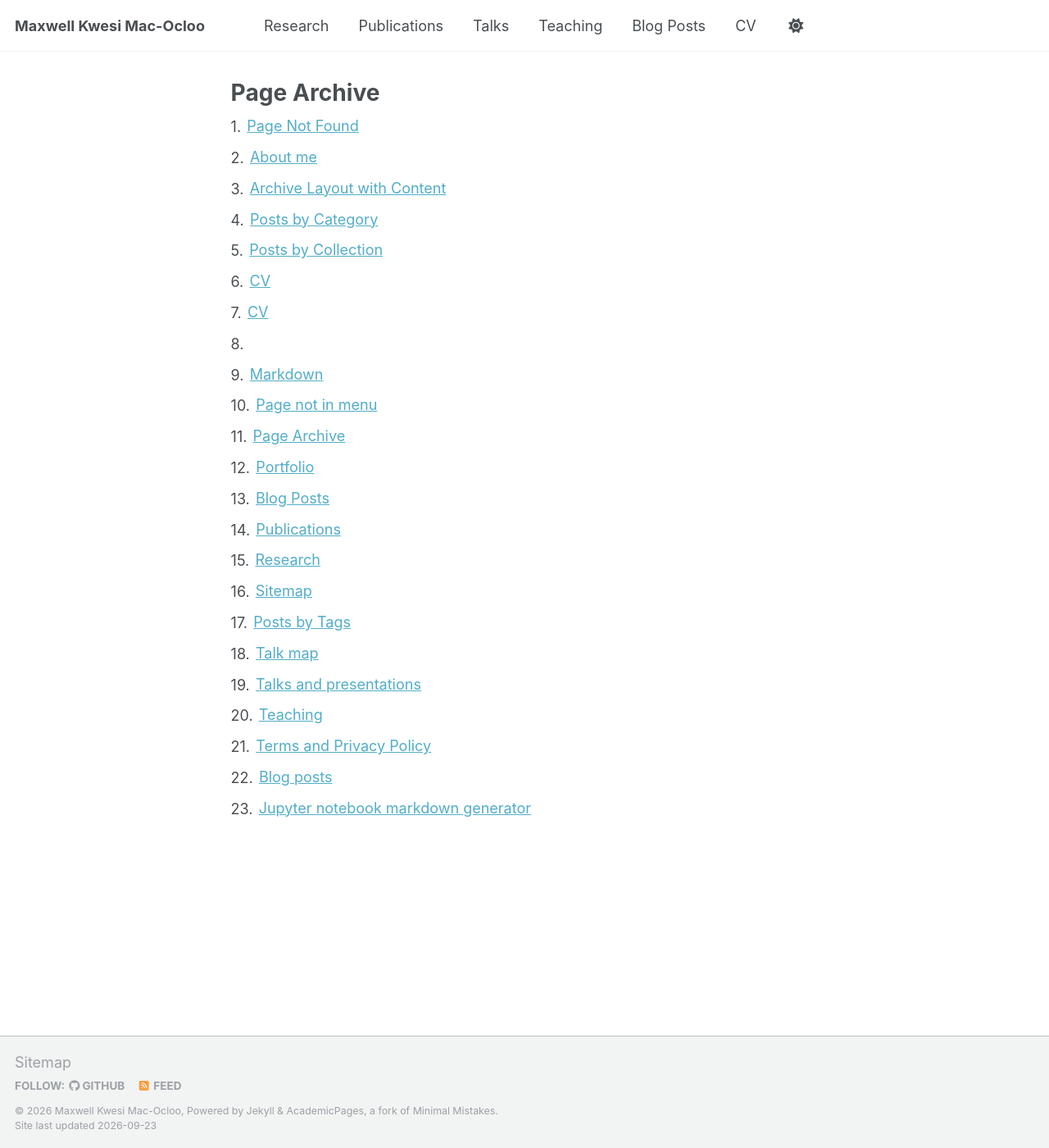
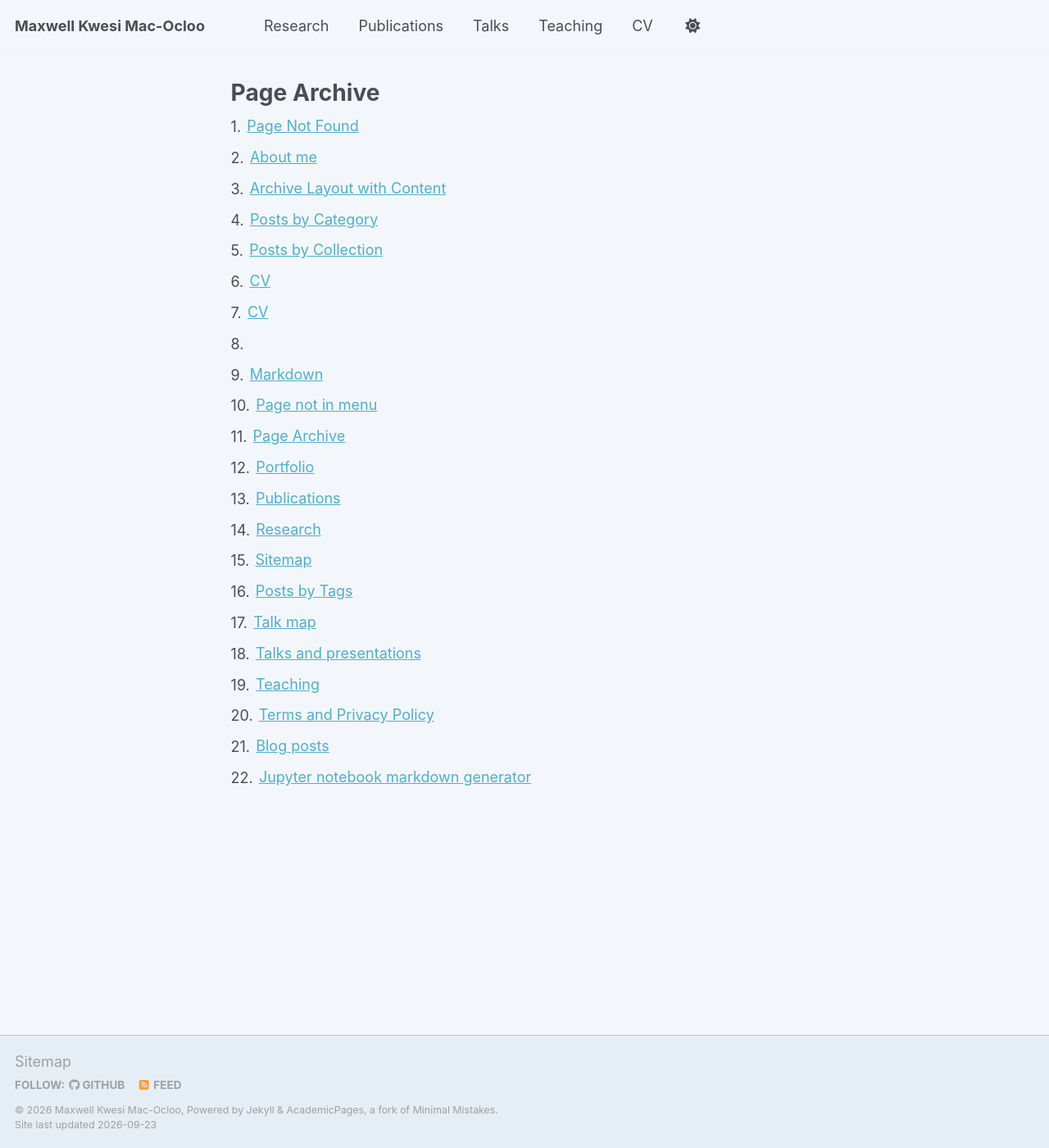
Before and after one commit to MaxwellMacocloo/maxwellmacocloo.github.io, a Jekyll site: the page built from _pages/page-archive.html, in a window 1280 px wide and 1400 px high. Shown: the whole window at 82% size. Built offline with Jekyll 4.4.1, drawn with Linux system fonts in a browser that asks for light colours.

Commit message:
Remove Blog Posts page, fix CV PDF path, add light background color
- Drop Blog Posts from the navigation and delete the /posts/ page
- Point the CV download link and embedded viewer at the uploaded
  files/Mac_Ocloo_CV_new.pdf (previous paths did not exist)
- Use a soft blue-gray page background and matching footer in the
  light theme

```diff
--- a/_data/navigation.yml
+++ b/_data/navigation.yml
@@ -16,8 +16,6 @@ main:
     url: /talks/
   - title: "Teaching"
     url: /teaching/
-  - title: "Blog Posts"
-    url: /posts/
   - title: "CV"
     url: /cv/
 
--- a/_sass/theme/_default.scss
+++ b/_sass/theme/_default.scss
@@ -29,8 +29,8 @@ $sidebar-screen-min-width   : 1024px;
 /* Default light theme for the site */
 :root {
     --global-base-color                 : #{$gray};
-    --global-bg-color                   : #fff;
-    --global-footer-bg-color            : #f2f3f3;
+    --global-bg-color                   : #f3f7fb;
+    --global-footer-bg-color            : #e6eef5;
     --global-border-color               : #{$lighter-gray};
     --global-dark-border-color          : #bdc1c4;
     --global-code-background-color      : #fafafa;
```
Also changed, not shown: _pages/cv.md (+2 -2 lines), _pages/posts.html (deleted, +0 -23 lines).
